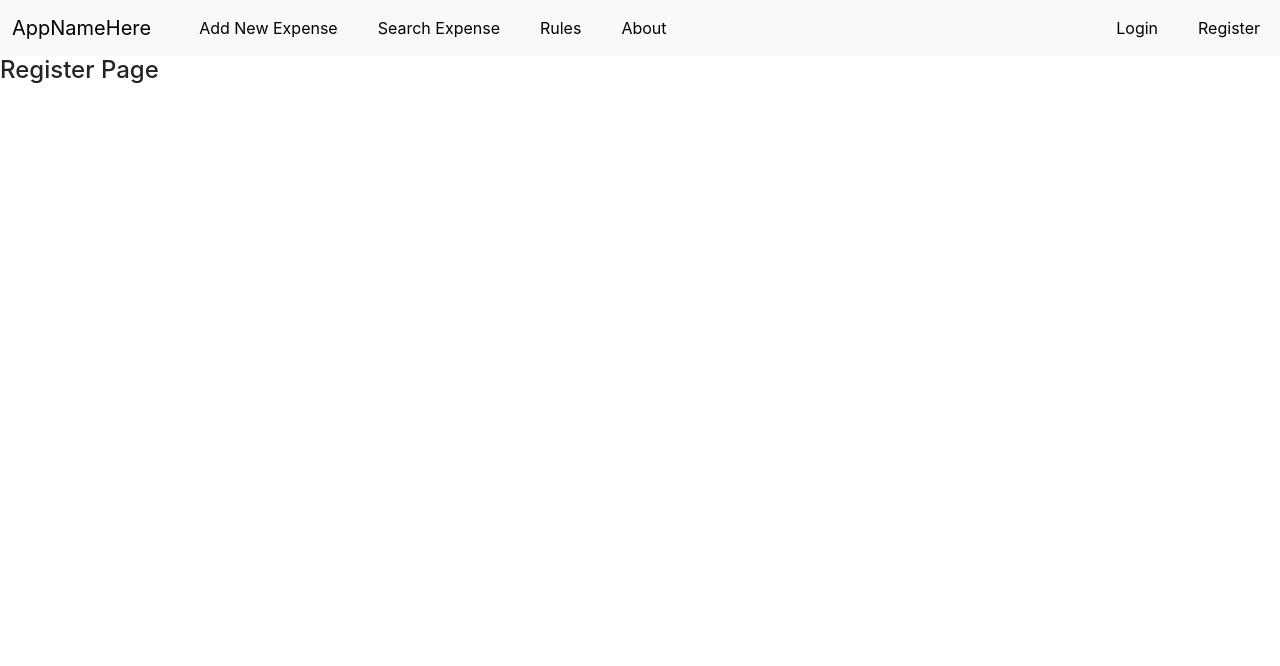
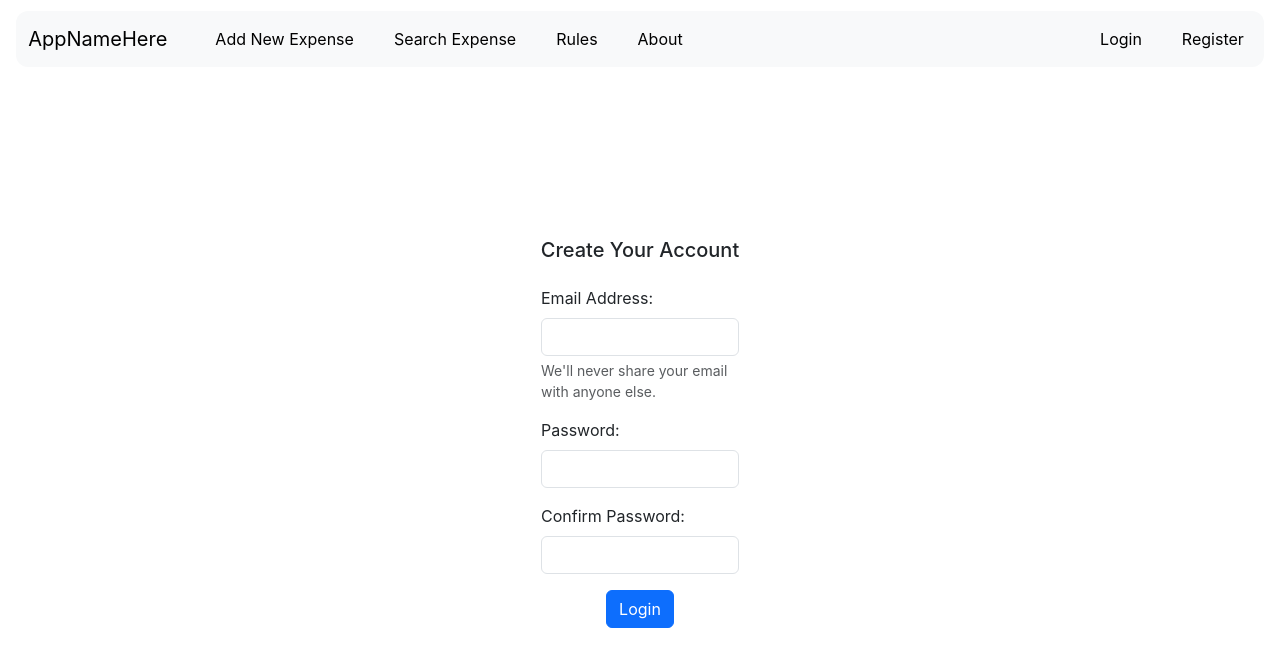
Before and after one commit to raulpellizzer/ExpenseTracker, a React (Create React App) app: page /register in a window 1280 px wide. Shown: the top 666 px of the page. Built offline with nearby package versions, Linux system fonts and the light colour scheme.

Commit message:
Create basic layout for register and login pages

```diff
--- a/src/App.css
+++ b/src/App.css
@@ -1,8 +1,17 @@
+body {
+  margin: 5px;
+}
+
 .nav-item {
   padding-left: 1.5rem;
 }
 
-.test-custom {
+.navbar {
+  margin: .7rem;
+  border-radius: 12px;
+}
+
+.login-form {
   width: 20%;
   padding-top: 10rem;
 }
--- a/src/components/Navbar.js
+++ b/src/components/Navbar.js
@@ -1,6 +1,7 @@
 function NavBar() {
     return (
         <>
+
             <nav className="navbar navbar-expand-lg bg-body-tertiary">
                 <div className="container-fluid">
                     <a className="navbar-brand" href="/">AppNameHere</a>
--- a/src/pages/Login.js
+++ b/src/pages/Login.js
@@ -12,10 +12,13 @@
 function LoginForm() {
   return (
     <>
-    <div className="container test-custom">
+    <div className="container login-form">
+        <div className="text-center">
+          <h5>Login</h5>
+        </div>
         <form>
           <div className="mb-3">
-            <label htmlFor="emailLoginInput" className="form-label">Email address</label>
+            <label htmlFor="emailLoginInput" className="form-label">Email Address</label>
             <input type="email" className="form-control" id="emailLoginInput" aria-describedby="emailHelp"></input>
             <div id="emailHelp" className="form-text">We'll never share your email with anyone else.</div>
           </div>
--- a/src/pages/Register.js
+++ b/src/pages/Register.js
@@ -4,9 +4,42 @@
     return (
         <>
             <NavBar></NavBar>
-            <h4>Register Page</h4>
+            <RegisterForm></RegisterForm>
         </>
     );
 }
 
+function RegisterForm() {
+    return (
+      <>
+      <div className="container login-form">
+        <div className="text-center">
+            <h5>Create Your Account</h5>
+        </div>
+          <form className="p-3">
+            <div className="mb-3">
+              <label htmlFor="emailRegisterInput" className="form-label">Email Address: </label>
+              <input type="email" className="form-control" id="emailRegisterInput" aria-describedby="emailHelp"></input>
+              <div id="emailHelp" className="form-text">We'll never share your email with anyone else.</div>
+            </div>
+
+            <div className="mb-3">
+              <label htmlFor="passwordRegisterInput" className="form-label">Password:</label>
+              <input type="password" className="form-control" id="passwordRegisterInput"></input>
+            </div>
+
+            <div className="mb-3">
+              <label htmlFor="confirmPasswordRegisterInput" className="form-label">Confirm Password:</label>
+              <input type="password" className="form-control" id="confirmPasswordRegisterInput"></input>
+            </div>
+
+            <div className="text-center">
+              <button type="submit" className="btn btn-primary">Login</button>
+            </div>
+          </form>
+        </div>
+      </>
+    );
+  }
+
 export default Register;
```
